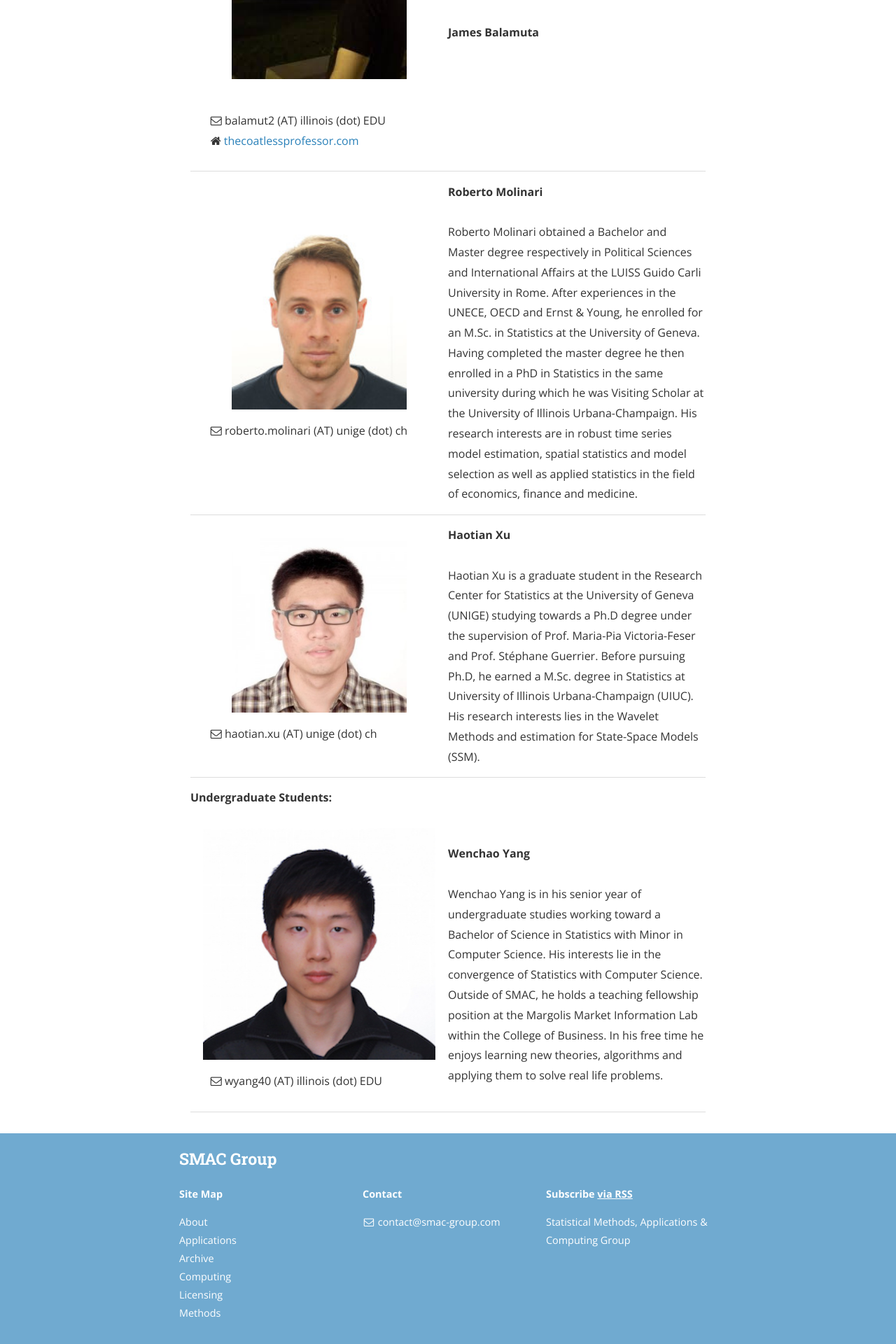
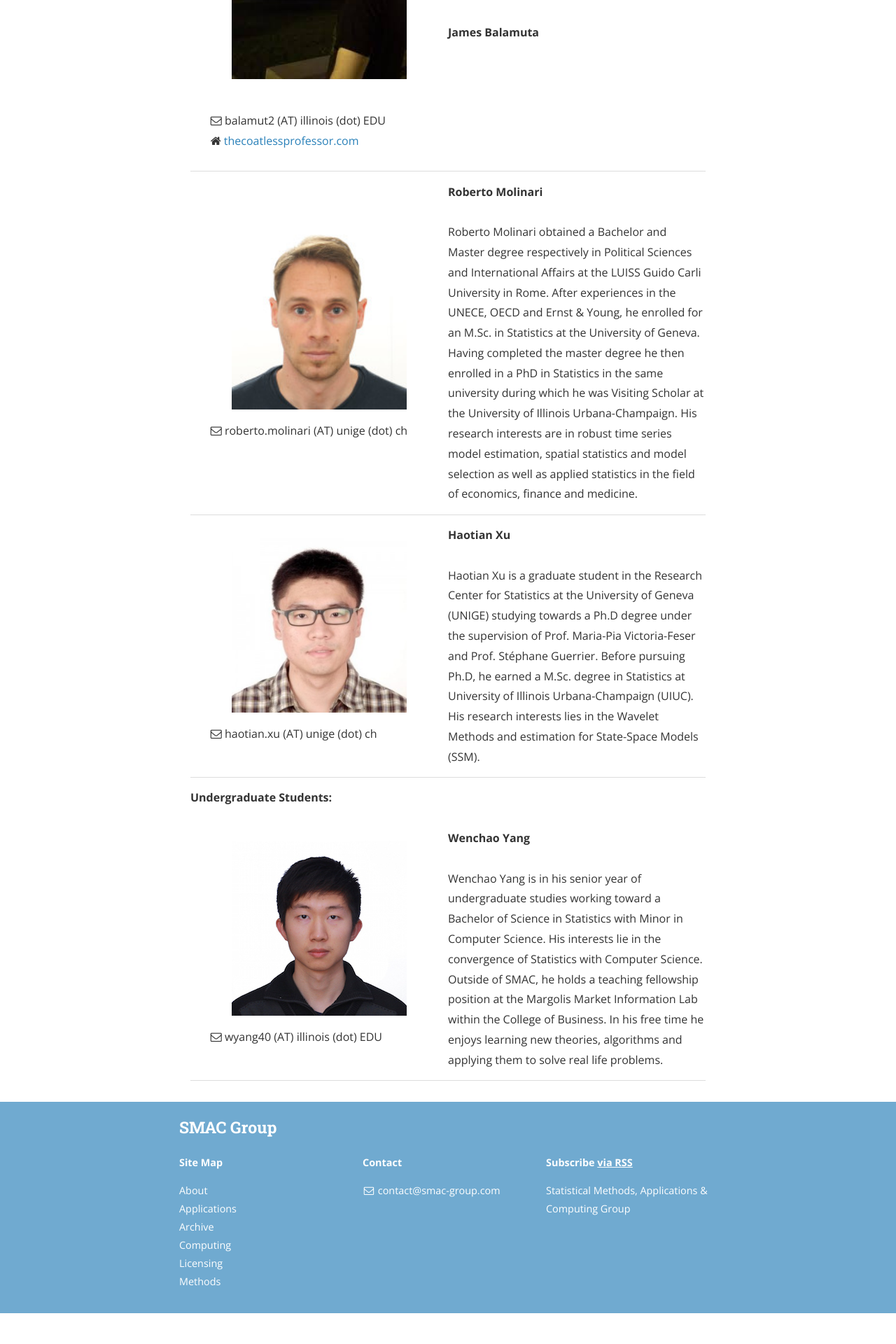
Before and after one commit to SMAC-Group/smac-group.github.io, a Jekyll site: the page built from about.md, in a window 1280 px wide. Shown: the part 1346-3266 px from the top of the page at 70% size. Built offline with Jekyll 4.4.1, drawn with Linux system fonts in a browser that asks for light colours; nearby versions of some CDN libraries; a style sheet for code colours, icons or effects is not loaded; after the commit the page ends 3222 px from its top, so only the background shows below that.

Commit message:
Fix picture width + height wench

```diff
--- a/about.md
+++ b/about.md
@@ -94,7 +94,7 @@
 **Undergraduate Students:**
 <table>
   <tr>
-    <td><img src="{{ "assets/images/staff/wyang.jpg" | prepend: site.baseurl }}" alt="Wenchao Yang"/>
+    <td><img src="{{ "assets/images/staff/wyang.jpg" | prepend: site.baseurl }}" alt="Wenchao Yang" class="staff-picture"/>
 	    <ul class="staff-details">
             <li>
                 <i class="fa fa-envelope-o"></i>
```
